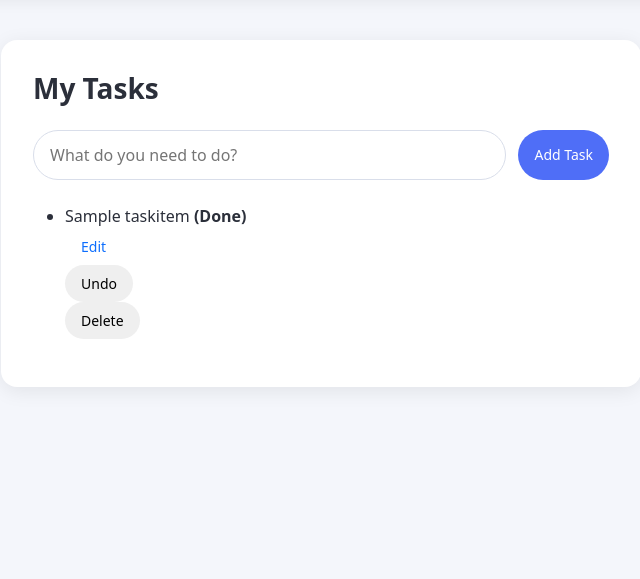
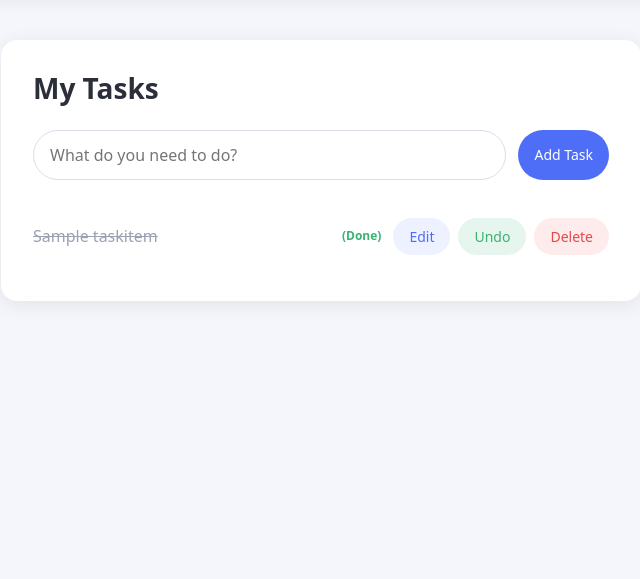
Before and after one commit to eugeneekong08-hash/TaskDeskWeb, an ASP.NET Core app: page / in a window 1280 px wide. Shown: the part 57-636 px from the top of the page, without its empty margins (319-959 px from the left). Run offline with ASP.NET Core 8, Linux system fonts and the light colour scheme; tables that the repository leaves empty hold one stand-in row (values such as "Sample post"); style sheets or scripts are compiled from the project's sources.

Commit message:
Style task rows, buttons and done state

```diff
--- a/wwwroot/css/taskdesk.css
+++ b/wwwroot/css/taskdesk.css
@@ -51,3 +51,72 @@ body {
 .pill-add:hover {
     background-color: #3d59e0;
 }
+
+.task-list {
+    list-style: none;
+    margin: 0;
+    padding: 0;
+}
+
+.task-row {
+    display: flex;
+    align-items: center;
+    gap: 12px;
+    padding: 14px 0;
+    border-bottom: 1px solid #eef0f6;
+}
+
+.task-row:last-child {
+    border-bottom: none;
+}
+
+.task-title {
+    flex: 1;
+    font-size: 16px;
+}
+
+.task-actions {
+    display: flex;
+    gap: 8px;
+}
+
+.task-actions form {
+    margin: 0;
+}
+
+.pill-edit {
+    background-color: #eef1ff;
+    color: #4f6ef7;
+}
+
+.pill-edit:hover {
+    background-color: #dfe5ff;
+}
+
+.pill-toggle {
+    background-color: #e6f6ee;
+    color: #3bb273;
+}
+
+.pill-toggle:hover {
+    background-color: #d3efe0;
+}
+
+.pill-delete {
+    background-color: #fdeceb;
+    color: #e5484d;
+}
+
+.pill-delete:hover {
+    background-color: #fadad8;
+}
+
+.task-row.is-done .task-title {
+    text-decoration: line-through;
+    color: #9aa1b2;
+}
+
+.done-label {
+    font-size: 12px;
+    color: #3bb273;
+}
```
